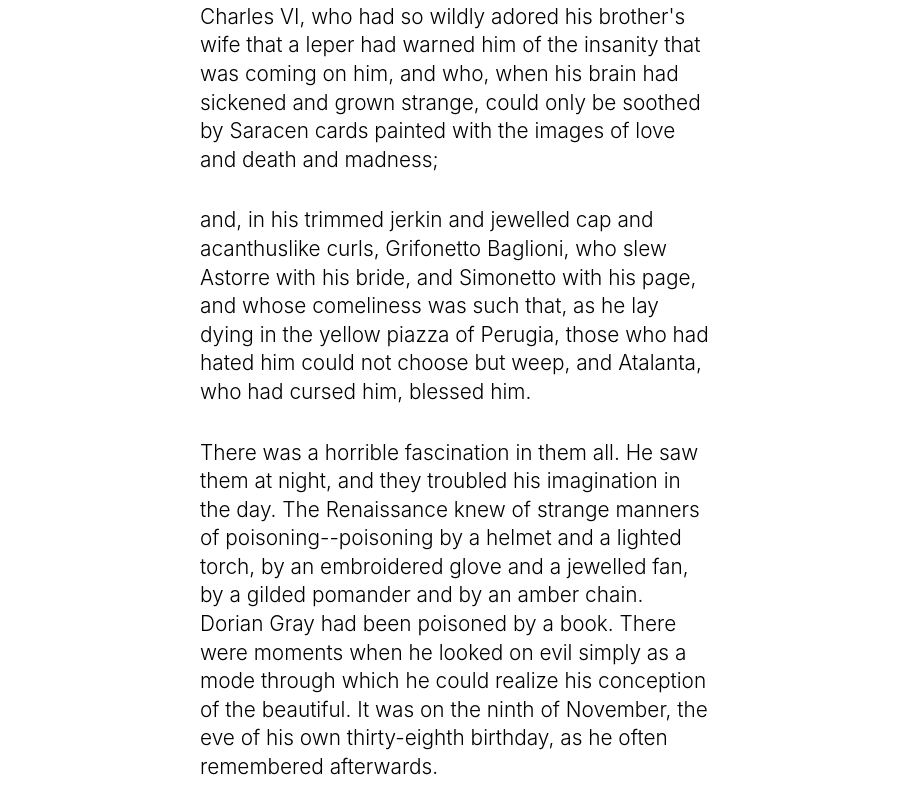
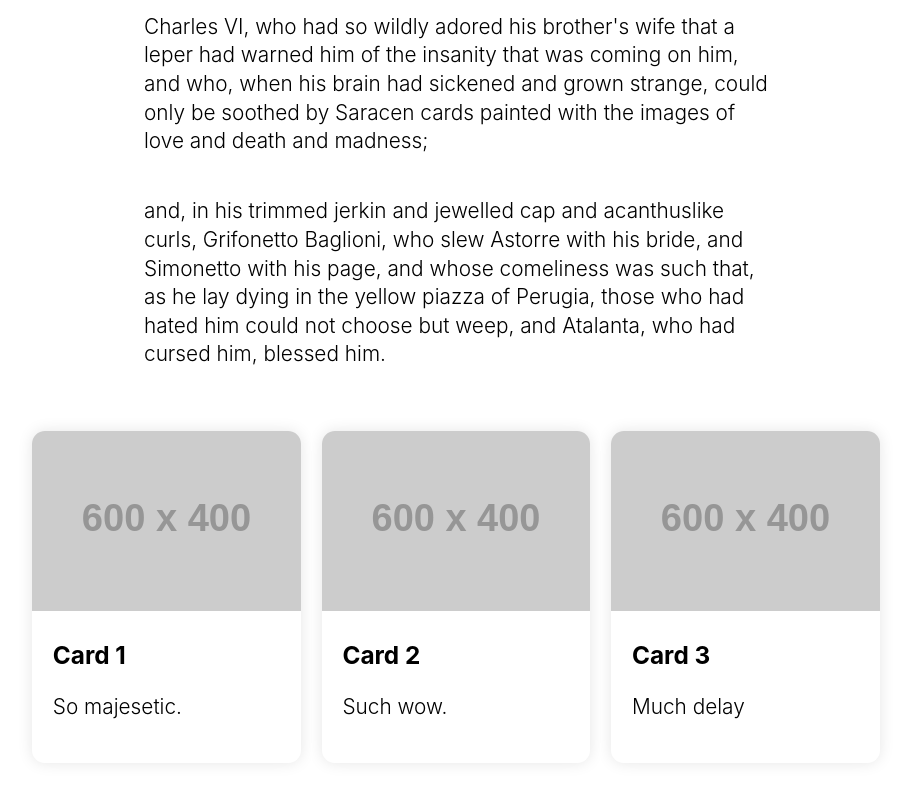
Before and after one commit to nathanlong/animation, an Eleventy site: page waapi/02-intersection.njk in a window 1280 px wide. Shown: the part 2083-2894 px from the top of the page, without its empty margins (184-1095 px from the left). Built offline with nearby package versions, Linux system fonts and the light colour scheme; Eleventy itself is replaced by a stand-in of ours; files that its build step writes are made by us from their sources; placeholder pictures from the web are drawn by us.

Commit message:
[waapi-02] adding staggering based on data values

```diff
--- a/css/waapi-02.css
+++ b/css/waapi-02.css
@@ -1,13 +1,91 @@
-.container-inner {
-  line-height: 1.375;
-  margin: 0 auto;
-  max-width: 32rem;
+/* Simple Grid Layout */
+:root {
+  --container-padding: 1rem;
+  --gap: clamp(1rem, 6vw, 3rem);
+  --full: minmax(var(--gap), 1fr);
+  --content: min(30em, 100% - var(--gap) * 2);
+  --popout: minmax(0, 2rem);
+  --feature: minmax(0, 5rem);
 }
 
-.container-inner * + * {
-  margin-bottom: 2rem;
+.content {
+  display: grid;
+  grid-template-columns:
+    [full-start] var(--full)
+    [feature-start] var(--feature)
+    [popout-start] var(--popout)
+    [content-start] var(--content) [content-end]
+    var(--popout) [popout-end]
+    var(--feature) [feature-end]
+    var(--full) [full-end];
+}
+
+.content > * {
+  grid-column: content;
+}
+
+.popout {
+  grid-column: popout;
+}
+
+.feature {
+  grid-column: feature;
+}
+
+.full {
+  grid-column: full;
+}
+
+.bg-callout {
+  background-color: whitesmoke;
+}
+
+.flex {
+  display: flex;
+}
+
+.w-1\/2 {
+  width: 50%;
+}
+
+.gap-1 {
+  gap: 1em;
+}
+
+.p-1 {
+  padding: 1em;
+}
+
+.m-0 {
+  margin: 0;
+}
+
+.mt-0 {
+  margin-top: 0;
+}
+
+.my-2 {
+  margin-top: 2em;
+  margin-bottom: 2em;
+}
+
+.mb-10vh {
+  margin-bottom: 10vh;
+}
+
+.card {
+  box-shadow: 0 0 15px rgba(0 0 0 / 0.1);
+  border-radius: 1ch;
+  overflow: hidden;
 }
 
 img {
   max-width: 100%;
 }
+
+blockquote {
+  font-size: 1.25em;
+  margin-left: 0;
+  padding-left: 2em;
+  border-left: 0.25em solid currentColor;
+}
--- a/js/waapi-02.js
+++ b/js/waapi-02.js
@@ -7,43 +7,50 @@
 // When you start with elements at 0 opacity, it will be excluded as an LCP
 // element, but then if it's repainted (like animation) it will result in
 // a high LCP score
+
 const appear = [
-	{ opacity: 0.1, transform: "translateY(10px)" },
-	{ opacity: 1, transform: "translateY(0)" },
-];
+  { opacity: 0, transform: 'translateY(1.5rem)' },
+  // { opacity: 0.1, transform: 'translateY(20px)' },
+  { opacity: 1, transform: 'translateY(0)' },
+]
 
 const appearOptions = {
-	duration: 1200,
-	fill: "forwards", // preserves end state for elements after animation
-	easing: "cubic-bezier(0.33, 1, 0.68, 1)", //easeOutCubic
-};
+  duration: 1250,
+  fill: 'both', // preserves end state for elements after animation
+  easing: 'cubic-bezier(0.33, 1, 0.68, 1)', //easeOutCubic
+}
 
-// ideally we'll be much more specific in our targeted elements
-const observerElements = document.querySelectorAll(".appear-wrapper *");
+// get first descendants of wrapper, and specially targeted elements
+const observerElements = document.querySelectorAll(
+  '.appear-wrapper > *, .appear'
+)
 
 // begin as soon as the element becomes visible at all in the document
-const observerOptions = { root: null, rootMargin: "0px 0px", threshold: 0 };
+const observerOptions = { root: null, rootMargin: '0px 0px', threshold: 0 }
 
 // observer function
 const Observer = new IntersectionObserver((entries) => {
-	entries.forEach((entry) => {
-		// set up but pause animation, freezing elements in faded out state
-		let animation = entry.target.animate(appear, appearOptions);
-		animation.pause();
+  entries.forEach((entry) => {
+    // set up but pause animation, freezing elements in faded out state
+    let animation = entry.target.animate(appear, {
+      ...appearOptions,
+      delay: entry.target.dataset.appearDelay ? parseInt(entry.target.dataset.appearDelay) : 0,
+    })
+    animation.pause()
 
-		if (entry.isIntersecting) {
-			animation.play();
+    if (entry.isIntersecting) {
+      animation.play()
 
-			// remove the observer when done
-			Observer.unobserve(entry.target);
-		}
-	});
-}, observerOptions);
+      // remove the observer when done
+      Observer.unobserve(entry.target)
+    }
+  })
+}, observerOptions)
 
 // attach observers
 observerElements.forEach((el) => {
-	Observer.observe(el);
-});
+  Observer.observe(el)
+})
 
 // Features
 //
@@ -53,5 +60,4 @@ observerElements.forEach((el) => {
 // - No classlist manipulation, all contained in this script
 //
 // Wishlist
-//
-// - Stagger elements as they appear? (Avoid batching)
+// - Decendant animations triggered when parent starts?
--- a/package.json
+++ b/package.json
@@ -8,6 +8,7 @@
 		"clean": "./bin/clean.sh",
 		"deploy": "./bin/deploy.sh",
 		"dev": "npx @11ty/eleventy --serve",
+		"serve": "npx @11ty/eleventy --serve",
 		"develop": "npx @11ty/eleventy --serve",
 		"fix-css": "stylelint './css/**/*.css' --fix",
 		"fix-js": "eslint './js/**/*.js' --fix",
--- a/waapi/02-intersection.njk
+++ b/waapi/02-intersection.njk
@@ -19,21 +19,61 @@ tags: waapi
 	<body>
 		<main id="content">
 			{% include "breadcrumbs.njk" %}
-			<div class="container-inner">
+			<div class="content appear-wrapper mb-10vh">
 				<h1><code class="text-gray">02:</code> Intersection</h1>
 				<p>Testing out <code>intersectionObserver</code> animations using the animation API. Each element below will animate in when scrolled into view.</p>
 				<hr/>
-				<div class="appear-wrapper">
         <h2>The Picture of Dorian Gray</h2>
-					<img src="https://images.unsplash.com/photo-1633477189729-9290b3261d0a?ixlib=rb-1.2.1&ixid=MnwxMjA3fDB8MHxzZWFyY2h8MXx8ZG9yaWFuJTIwZ3JheXxlbnwwfHwwfHw%3D&auto=format&fit=crop&w=800&q=60" alt="Ornate novel cover">
+        <img class="feature" src="https://images.unsplash.com/photo-1633477189729-9290b3261d0a?ixlib=rb-1.2.1&ixid=MnwxMjA3fDB8MHxzZWFyY2h8MXx8ZG9yaWFuJTIwZ3JheXxlbnwwfHwwfHw%3D&auto=format&fit=crop&w=800&q=60" alt="Ornate novel cover">
         <p>Over and over again Dorian used to read this fantastic chapter, and the two chapters immediately following, in which, as in some curious tapestries or cunningly wrought enamels, were pictured the awful and beautiful forms of those whom vice and blood and weariness had made monstrous or mad:</p>
         <p>Filippo, Duke of Milan, who slew his wife and painted her lips with a scarlet poison that her lover might suck death from the dead thing he fondled; Pietro Barbi, the Venetian, known as Paul the Second, who sought in his vanity to assume the title of Formosus, and whose tiara, valued at two hundred thousand florins, was bought at the price of a terrible sin; Gian Maria Visconti, who used hounds to chase living men and whose murdered body was covered with roses by a harlot who had loved him; the Borgia on his white horse, with Fratricide riding beside him and his mantle stained with the blood of Perotto;</p>
+
+        <div class="feature bg-callout flex p-1 my-2">
+          <div class="appear w-1/2" data-appear-delay="100">
+            Stagger Test 100ms
+          </div>
+
+          <div class="appear w-1/2" data-appear-delay="300">
+            Stagger delay 300ms
+          </div>
+        </div>
+
         <p>Pietro Riario, the young Cardinal Archbishop of Florence, child and minion of Sixtus IV, whose beauty was equalled only by his debauchery, and who received Leonora of Aragon in a pavilion of white and crimson silk, filled with nymphs and centaurs, and gilded a boy that he might serve at the feast as Ganymede or Hylas;</p>
+
         <p>Ezzelin, whose melancholy could be cured only by the spectacle of death, and who had a passion for red blood, as other men have for red wine--the son of the Fiend, as was reported, and one who had cheated his father at dice when gambling with him for his own soul;</p>
+
         <p>Giambattista Cibo, who in mockery took the name of Innocent and into whose torpid veins the blood of three lads was infused by a Jewish doctor; </p>
+
         <p>Sigismondo Malatesta, the lover of Isotta and the lord of Rimini, whose effigy was burned at Rome as the enemy of God and man, who strangled Polyssena with a napkin, and gave poison to Ginevra d'Este in a cup of emerald, and in honour of a shameful passion built a pagan church for Christian worship;</p>
+
         <p>Charles VI, who had so wildly adored his brother's wife that a leper had warned him of the insanity that was coming on him, and who, when his brain had sickened and grown strange, could only be soothed by Saracen cards painted with the images of love and death and madness;</p>
+
         <p>and, in his trimmed jerkin and jewelled cap and acanthuslike curls, Grifonetto Baglioni, who slew Astorre with his bride, and Simonetto with his page, and whose comeliness was such that, as he lay dying in the yellow piazza of Perugia, those who had hated him could not choose but weep, and Atalanta, who had cursed him, blessed him.</p>
+
+        <div class="feature flex gap-1 my-2">
+          <div class="card appear" data-appear-delay="0">
+            <img src="https://via.placeholder.com/600x400/99ff99" alt="">
+            <div class="p-1">
+              <h3 class="m-0">Card 1</h3>
+              <p>So majesetic.</p>
+            </div>
+          </div>
+          <div class="card appear" data-appear-delay="500">
+            <img src="https://via.placeholder.com/600x400/ff9999" alt="">
+            <div class="p-1">
+              <h3 class="m-0">Card 2</h3>
+              <p>Such wow.</p>
+            </div>
+          </div>
+          <div class="card appear" data-appear-delay="1000">
+            <img src="https://via.placeholder.com/600x400/9999ff" alt="">
+            <div class="p-1">
+              <h3 class="m-0">Card 3</h3>
+              <p>Much delay</p>
+            </div>
+          </div>
+
+        </div>
 
         <p>There was a horrible fascination in them all. He saw them at night, and they troubled his imagination in the day. The Renaissance knew of strange manners of poisoning--poisoning by a helmet and a lighted torch, by an embroidered glove and a jewelled fan, by a gilded pomander and by an amber chain. Dorian Gray had been poisoned by a book. There were moments when he looked on evil simply as a mode through which he could realize his conception of the beautiful. It was on the ninth of November, the eve of his own thirty-eighth birthday, as he often remembered afterwards.</p>
 
@@ -41,7 +81,12 @@ tags: waapi
 
         <p>But Hallward had seen him. Dorian heard him first stopping on the pavement and then hurrying after him. In a few moments, his hand was on his arm.</p>
 
-					<p>"Dorian! What an extraordinary piece of luck! I have been waiting for you in your library ever since nine o'clock. Finally I took pity on your tired servant and told him to go to bed, as he let me out. I am off to Paris by the midnight train, and I particularly wanted to see you before I left. I thought it was you, or rather your fur coat, as you passed me. But I wasn't quite sure. Didn't you recognize me?"</p>
+        <blockquote data-appear-delay="1000">
+          <p class="mt-0">"Dorian! What an extraordinary piece of luck! I have been waiting for you in your library ever since nine o'clock. Finally I took pity on your tired servant and told him to go to bed, as he let me out. I am off to Paris by the midnight train, and I particularly wanted to see you before I left. I thought it was you, or rather your fur coat, as you passed me. But I wasn't quite sure. Didn't you recognize me?"
+        </p>
+          <small class="appear" data-appear-delay="1200">Delay of 1000ms for text, and a separate 1200ms for this small text, but they can be triggered separately.</small>
+        </blockquote>
+
 
         <p>"In this fog, my dear Basil? Why, I can't even recognize Grosvenor Square. I believe my house is somewhere about here, but I don't feel at all certain about it. I am sorry you are going away, as I have not seen you for ages. But I suppose you will be back soon?"</p>
 
@@ -51,19 +96,11 @@ tags: waapi
 
         <p>The lamplight struggled out through the fog, and Hallward looked at his watch. "I have heaps of time," he answered. "The train doesn't go till twelve-fifteen, and it is only just eleven. In fact, I was on my way to the club to look for you, when I met you. You see, I shan't have any delay about luggage, as I have sent on my heavy things. All I have with me is in this bag, and I can easily get to Victoria in twenty minutes."</p>
 
-					<p>Dorian looked at him and smiled. "What a way for a fashionable painter to travel! A Gladstone bag and an ulster! Come in, or the fog will get into the house. And mind you don't talk about anything serious. Nothing is serious nowadays. At least nothing should be."</p>
-
-					<p>Hallward shook his head, as he entered, and followed Dorian into the library. There was a bright wood fire blazing in the large open hearth. The lamps were lit, and an open Dutch silver spirit-case stood, with some siphons of soda-water and large cut-glass tumblers, on a little marqueterie table.</p>
-
-					<p>"You see your servant made me quite at home, Dorian. He gave me everything I wanted, including your best gold-tipped cigarettes. He is a most hospitable creature. I like him much better than the Frenchman you used to have. What has become of the Frenchman, by the bye?"</p>
-
-					<img src="https://images.unsplash.com/photo-1508004680771-708b02aabdc0?ixlib=rb-1.2.1&ixid=MnwxMjA3fDB8MHxzZWFyY2h8MzF8fHBpY3R1cmUlMjBmcmFtZXxlbnwwfHwwfHw%3D&auto=format&fit=crop&w=800&q=60" alt="Empty frame">
-
         <hr>
 
         <h2>The Adventures of Sherlock Holmes</h2>
 
-					<img src="https://images.unsplash.com/photo-1585372210676-6ec79a03765e?ixlib=rb-1.2.1&ixid=MnwxMjA3fDB8MHxzZWFyY2h8Nnx8c2hlcmxvY2slMjBob2xtZXN8ZW58MHx8MHx8&auto=format&fit=crop&w=800&q=60" alt="Old 'World Wide Atlas' next to a window">
+        <img class="feature" src="https://images.unsplash.com/photo-1585372210676-6ec79a03765e?ixlib=rb-1.2.1&ixid=MnwxMjA3fDB8MHxzZWFyY2h8Nnx8c2hlcmxvY2slMjBob2xtZXN8ZW58MHx8MHx8&auto=format&fit=crop&w=800&q=60" alt="Old 'World Wide Atlas' next to a window">
 
         <p>"On the contrary," said Holmes, "it is the brightest rift which I can at present see in the clouds. However innocent he might be, he could not be such an absolute imbecile as not to see that the circumstances were very black against him. Had he appeared surprised at his own arrest, or feigned indignation at it, I should have looked upon it as highly suspicious, because such surprise or anger would not be natural under the circumstances, and yet might appear to be the best policy to a scheming man. His frank acceptance of the situation marks him as either an innocent man, or else as a man of considerable self-restraint and firmness. As to his remark about his deserts, it was also not unnatural if you consider that he stood beside the dead body of his father, and that there is no doubt that he had that very day so far forgotten his filial duty as to bandy words with him, and even, according to the little girl whose evidence is so important, to raise his hand as if to strike him. The self-reproach and contrition which are displayed in his remark appear to me to be the signs of a healthy mind rather than of a guilty one."</p>
 
@@ -125,7 +162,6 @@ tags: waapi
 
         <img src="https://images.unsplash.com/photo-1619152338675-a610109d5d4a?ixlib=rb-1.2.1&ixid=MnwxMjA3fDB8MHxzZWFyY2h8N3x8c2hlcmxvY2slMjBob2xtZXN8ZW58MHx8MHx8&auto=format&fit=crop&w=800&q=60" alt="Narrow urban street during sunset">
 			</div>
-			</div>
 		</main>
 
 		{%- set jsUrl %}/js/{{ identifier }}.js{% endset -%}
```
Lines whose indentation alone changed are shown as unchanged.
